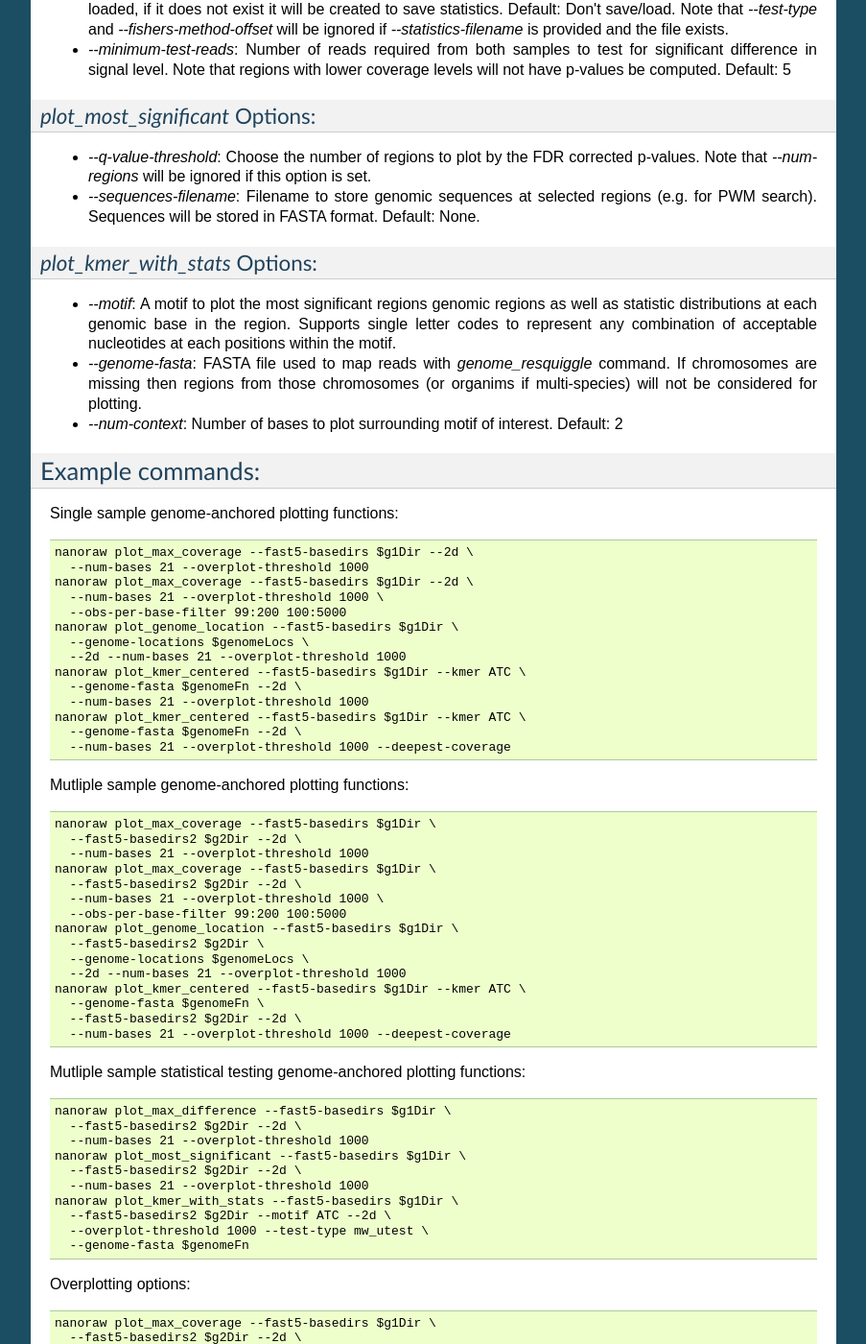
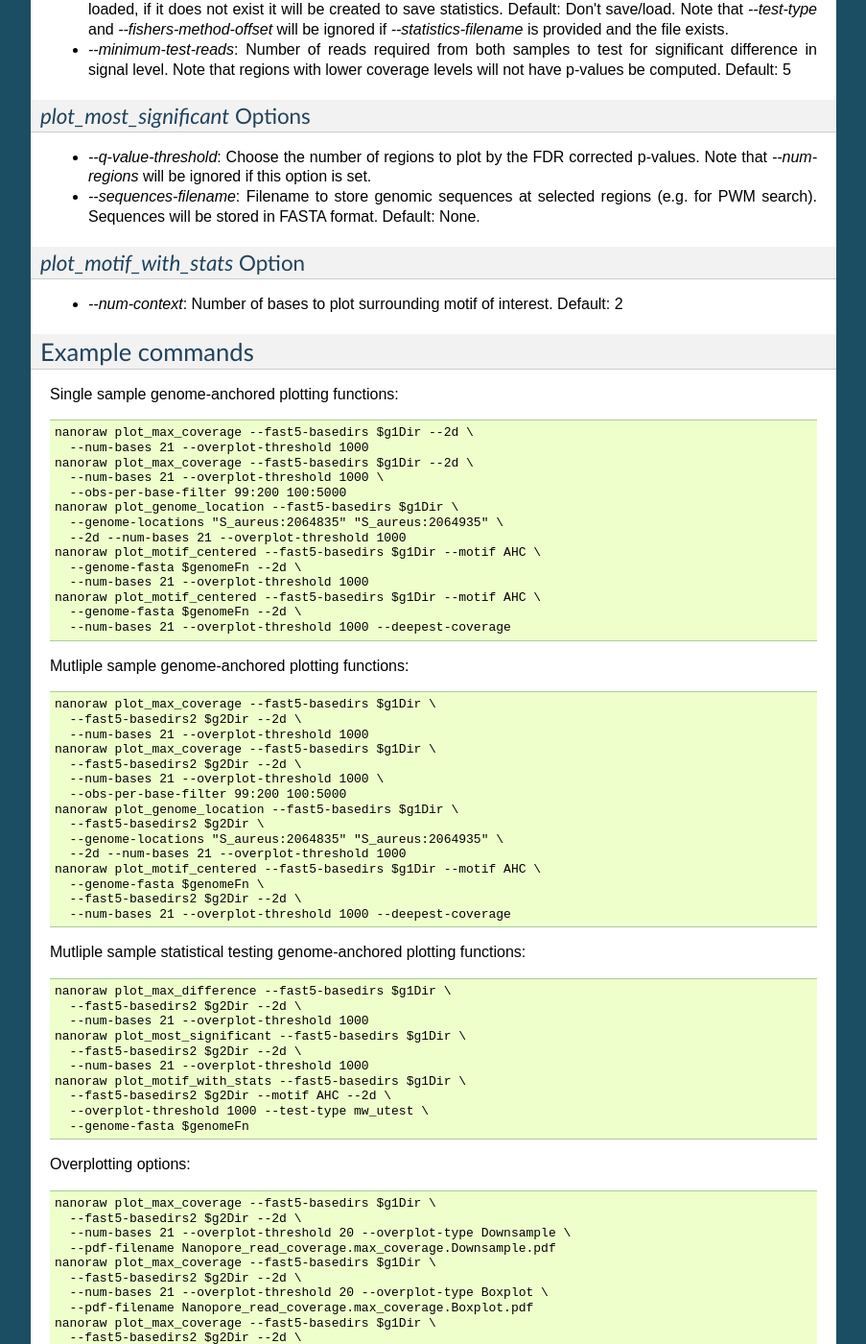
Before and after one commit to marcus1487/nanoraw, a Sphinx documentation site: the page built from docs/genome_plots.rst, in a window 1280 px wide and 1400 px high, scrolled down 5415 px. Shown: the whole window at 96% size, without its empty margins (198-1101 px from the left). Built offline with Sphinx 7.4.7, drawn with Linux system fonts in a browser that asks for light colours; some of the changed text lies outside the part shown.

```diff
--- a/docs/conf.py
+++ b/docs/conf.py
@@ -177,3 +177,6 @@ epub_exclude_files = ['search.html']
 
 
 html_sidebars = { '**': ['globaltoc.html', 'relations.html', 'sourcelink.html', 'searchbox.html'], }
+
+
+use_html_smartypants = False
--- a/docs/genome_plots.rst
+++ b/docs/genome_plots.rst
@@ -11,12 +11,12 @@ Single Sample Plotting
    Single sample plotting example.
 
 
-Region Plotting Selection Criterion:
-++++++++++++++++++++++++++++++++++++
+Region Plotting Selection Criterion
++++++++++++++++++++++++++++++++++++
 
 - Maximum coverage (`plot_max_coverage`)
 - Specified Genome Locations (`plot_genome_location`)
-- Centered on k-mer of interest (`plot_kmer_centered`)
+- Centered on motif of interest (`plot_motif_centered`)
 
 
 Two Sample Plotting
@@ -28,8 +28,8 @@ Two Sample Plotting
 
    Two sample plotting example.
 
-Region Plotting Selection Criterion:
-++++++++++++++++++++++++++++++++++++
+Region Plotting Selection Criterion
++++++++++++++++++++++++++++++++++++
 
 All those available from single sample plotting plus:
 
@@ -45,20 +45,20 @@ Motif Centered Multi-location with Statistics Plotting
 
    Motif centered plotting with distribution of statistical test surrounding motif.
 
-Plot statistics discribution around motif of interest along with most significant example genomic regions with `plot_kmer_stats`.
+Plot statistics distrbution around motif of interest across many genomic locations along with most significant example genomic regions with `plot_motif_sith_stats`.
 
-Common Options:
----------------
+Common Options
+--------------
 
 - `--fast5-basedirs`: One or more directories containing FAST5 files that have been "re-squiggled" (`nanoraw genome_resquiggle`). This option is required for all genomic plotting commands.
-- `--fast5-basedirs2`: One or more directories containing FAST5 files that have been "re-squiggled" (`nanoraw genome_resquiggle`). These will be group2. This option is required only for `plot_max_difference`, `plot_most_significant` and `plot_kmer_with_stats`
+- `--fast5-basedirs2`: One or more directories containing FAST5 files that have been "re-squiggled" (`nanoraw genome_resquiggle`). These will be group2. This option is required only for `plot_max_difference`, `plot_most_significant` and `plot_motif_with_stats`
 - `--pdf-filename`: Filename to store plots from this command. (Default depends on the command)
 - `--num-regions`: Number of difference regions to plot. Each region will be on another page of the output PDF and ordered by criterion (if applicable). This option is not valid for `plot_genome_location`.
 - `--num-bases`: Number of genomic bases to include in a plot. Selection criterion will apply to the central base of a plotted region.
 - `--obs-per-base-filter`: Filter reads for plotting baseed on threshold of percentiles (over all bases in a read) of the number of observations assigned to a base. Format thresholds as "percentile:thresh [pctl2:thresh2 ...]" E.g. reads with 99th pctl <200 obs and max <5k obs would be "99:200 100:5000". Default is no filter.
 
-Overplotting Options:
----------------------
+Overplotting Options
+--------------------
 
 - `--overplot-threshold`:  Number of reads to trigger alternative plot type instead of raw signal due to overplotting. Default depends on command.
 - `--overplot-type`:  Plot type for regions with higher coverage. Choices: Downsample (default), Boxplot , Quantile, Violin. Examples below.
@@ -88,29 +88,29 @@ Overplotting Options:
    Violin Overplotting example
 
 
-Data Slot Options:
-------------------
+Data Slot Options
+-----------------
 
 - `--corrected-group`: FAST5 group to access/plot created by `genome_resquiggle` script. Default: RawGenomeCorrected_000. The default is the default slot used by the `genome_resquiggle` command so this command will not need to be set unless you would like to access an alternatively re-squiggled slot (e.g. including multiple signal normalizations within the same file).
 - `--basecall-subgroups`: FAST5 subgroup (under Analyses/[corrected-group]) where individual template and/or complement reads are stored. Default: BaseCalled_template. This is the default supplied by ONT and should work for most cases.
 - `--2d`: Input contains 2D reads and both forward and complement should be plotted. Equivalent to `--basecall-subgroups BaseCalled_template BaseCalled_complement`
 
 
-Command Specific Options:
--------------------------
+Command Specific Options
+------------------------
 
-`plot_genome_location` Option:
-++++++++++++++++++++++++++++++
+`plot_genome_location` Option
++++++++++++++++++++++++++++++
 
 - `--genome-locations`: Plot signal at specified genomic locations. Regions will be centered on the specified genomic position. Format locations as "chrm:position [chrm2:position2 ...]". E.g. "chr1:1000 chr21:40000 chrY:5000"
 
-`plot_kmer_centered` Options:
-+++++++++++++++++++++++++++++
+`plot_motif_centered` and `plot_motif_with_stats` Options
++++++++++++++++++++++++++++++++++++++++++++++++++++++++++
 
-- `--kmer`: DNA K-mer of interest. Should be composed of ACGT characters.
+- `--motif`: DNA motif of interest. Can be composed of any one letter DNA codes (`NEB Single Letter Codes <https://www.neb.com/tools-and-resources/usage-guidelines/single-letter-codes>`_).
 - `--genome-fasta`: FASTA file used to map reads with `genome_resquiggle` command. If chromosomes are missing then regions from those chromosomes (or organims if multi-species) will not be considered for plotting.
 
-`plot_most_significant` and `plot_kmer_with_stats` Options:
+`plot_most_significant` and `plot_motif_with_stats` Options
 +++++++++++++++++++++++++++++++++++++++++++++++++++++++++++
 
 - `--test-type`: Type of significance test to apply. Choices are: mw_utest (default; mann-whitney u-test), ttest.
@@ -118,21 +118,19 @@ Command Specific Options:
 - `--statistics-filename`: Filename to save/load base by base signal difference statistics. If file exists it will be loaded, if it does not exist it will be created to save statistics. Default: Don't save/load. Note that `--test-type` and `--fishers-method-offset` will be ignored if `--statistics-filename` is provided and the file exists.
 - `--minimum-test-reads`: Number of reads required from both samples to test for significant difference in signal level. Note that  regions with lower coverage levels will not have p-values be computed. Default: 5
 
-`plot_most_significant` Options:
-++++++++++++++++++++++++++++++++
+`plot_most_significant` Options
++++++++++++++++++++++++++++++++
 
 - `--q-value-threshold`: Choose the number of regions to plot by the FDR corrected p-values. Note that `--num-regions` will be ignored if this option is set.
 - `--sequences-filename`: Filename to store genomic sequences at selected regions (e.g. for PWM search). Sequences will be stored in FASTA format. Default: None.
 
-`plot_kmer_with_stats` Options:
-+++++++++++++++++++++++++++++++
+`plot_motif_with_stats` Option
+++++++++++++++++++++++++++++++
 
-- `--motif`: A motif to plot the most significant regions genomic regions as well as statistic distributions at each genomic base in the region. Supports single letter codes to represent any combination of acceptable nucleotides at each positions within the motif.
-- `--genome-fasta`: FASTA file used to map reads with `genome_resquiggle` command. If chromosomes are missing then regions from those chromosomes (or organims if multi-species) will not be considered for plotting.
 - `--num-context`: Number of bases to plot surrounding motif of interest. Default: 2
 
-Example commands:
------------------
+Example commands
+----------------
 
 Single sample genome-anchored plotting functions::
 
@@ -142,12 +140,12 @@ Single sample genome-anchored plotting functions::
     --num-bases 21 --overplot-threshold 1000 \
     --obs-per-base-filter 99:200 100:5000
   nanoraw plot_genome_location --fast5-basedirs $g1Dir \
-    --genome-locations $genomeLocs \
+    --genome-locations "S_aureus:2064835" "S_aureus:2064935" \
     --2d --num-bases 21 --overplot-threshold 1000
-  nanoraw plot_kmer_centered --fast5-basedirs $g1Dir --kmer ATC \
+  nanoraw plot_motif_centered --fast5-basedirs $g1Dir --motif AHC \
     --genome-fasta $genomeFn --2d \
     --num-bases 21 --overplot-threshold 1000
-  nanoraw plot_kmer_centered --fast5-basedirs $g1Dir --kmer ATC \
+  nanoraw plot_motif_centered --fast5-basedirs $g1Dir --motif AHC \
     --genome-fasta $genomeFn --2d \
     --num-bases 21 --overplot-threshold 1000 --deepest-coverage
 
@@ -162,9 +160,9 @@ Mutliple sample genome-anchored plotting functions::
     --obs-per-base-filter 99:200 100:5000
   nanoraw plot_genome_location --fast5-basedirs $g1Dir \
     --fast5-basedirs2 $g2Dir \
-    --genome-locations $genomeLocs \
+    --genome-locations "S_aureus:2064835" "S_aureus:2064935" \
     --2d --num-bases 21 --overplot-threshold 1000
-  nanoraw plot_kmer_centered --fast5-basedirs $g1Dir --kmer ATC \
+  nanoraw plot_motif_centered --fast5-basedirs $g1Dir --motif AHC \
     --genome-fasta $genomeFn \
     --fast5-basedirs2 $g2Dir --2d \
     --num-bases 21 --overplot-threshold 1000 --deepest-coverage
@@ -177,8 +175,8 @@ Mutliple sample statistical testing genome-anchored plotting functions::
   nanoraw plot_most_significant --fast5-basedirs $g1Dir \
     --fast5-basedirs2 $g2Dir --2d \
     --num-bases 21 --overplot-threshold 1000
-  nanoraw plot_kmer_with_stats --fast5-basedirs $g1Dir \
-    --fast5-basedirs2 $g2Dir --motif ATC --2d \
+  nanoraw plot_motif_with_stats --fast5-basedirs $g1Dir \
+    --fast5-basedirs2 $g2Dir --motif AHC --2d \
     --overplot-threshold 1000 --test-type mw_utest \
     --genome-fasta $genomeFn
 
```
Also changed, not shown: docs/aux_commands.rst (+26 -6 lines), docs/index.rst (+19 -2 lines), docs/other_plots.rst (+17 -4 lines), docs/resquiggle.rst (+52 -14 lines), docs/_images/browser.png (added), 1 other file.
